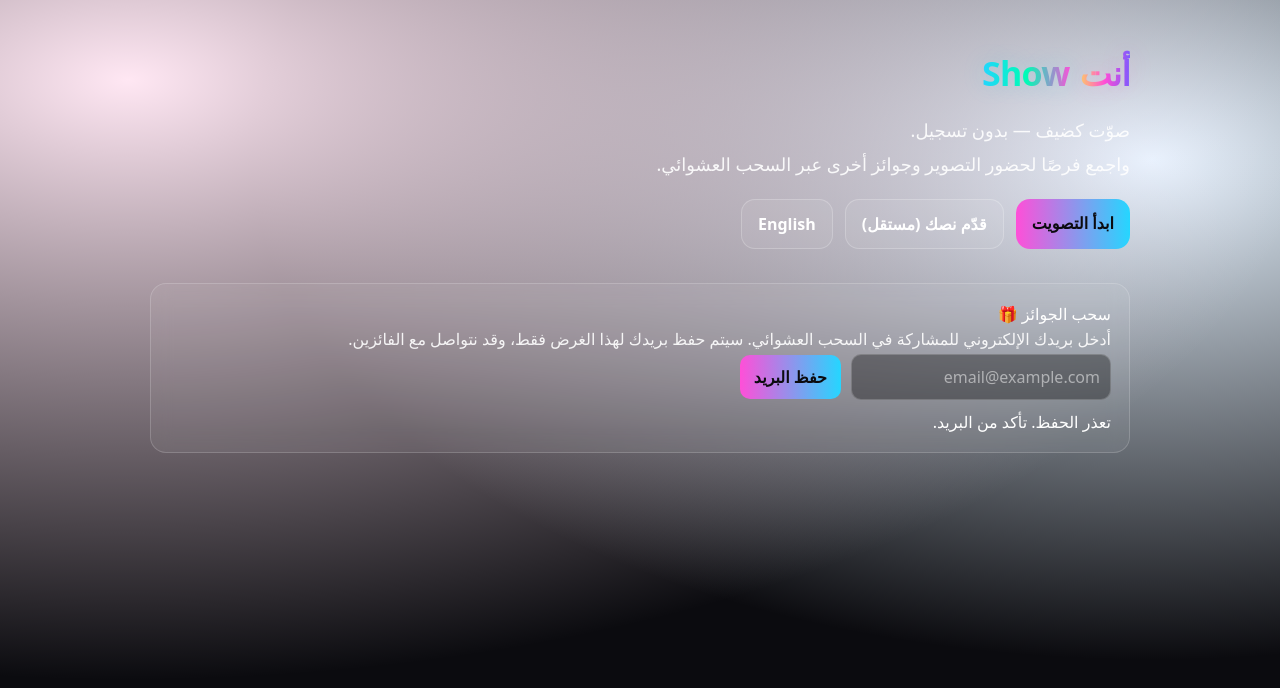
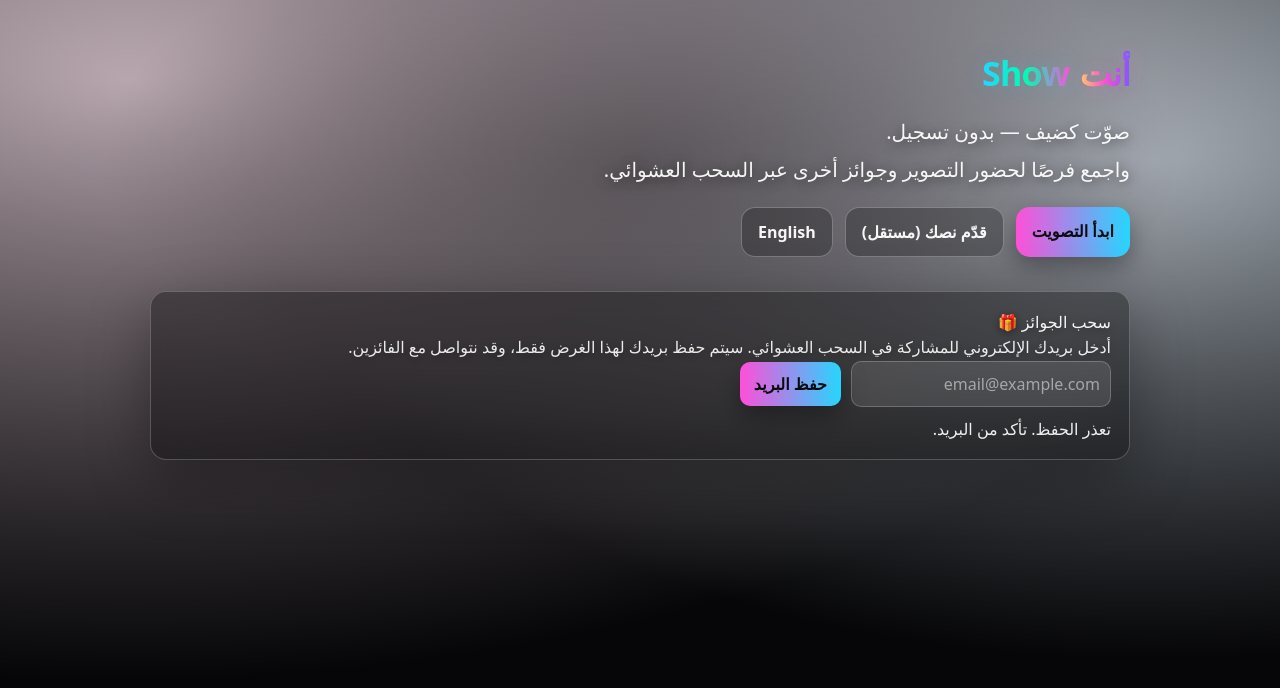
Before and after one commit to msabridevs/entashow, a Next.js app: page /ar in a window 1280 px wide. Both pictures are taken after a click on the button "حفظ البريد". Shown: the top 688 px of the page. Built offline with nearby package versions, Linux system fonts and the light colour scheme; no server answers.

Commit message:
improvements ..1

```diff
--- a/src/app/ar/explore/page.tsx
+++ b/src/app/ar/explore/page.tsx
@@ -5,23 +5,20 @@ export const dynamic = "force-dynamic";
 import { useEffect, useMemo, useState } from "react";
 import { createClient } from "@/lib/supabase/client";
 
-type SlotRow = {
-  work_id: string;
-  genre_id: string;
-};
+type SlotRow = { work_id: string; genre_id: string };
 
 type WorkRow = {
   id: string;
   title_ar: string;
   author_ar?: string | null;
+  author_url?: string | null;
+  publication_year?: number | null;
+  publisher?: string | null;
+  notable_awards?: string | null;
   synopsis_ar?: string | null;
 };
 
-type GenreRow = {
-  id: string;
-  name_ar: string;
-  sort_order: number;
-};
+type GenreRow = { id: string; name_ar: string; sort_order: number };
 
 export default function ArabicExplore() {
   const supabase = useMemo(() => createClient(), []);
@@ -39,7 +36,6 @@ export default function ArabicExplore() {
 
   useEffect(() => {
     if (typeof window === "undefined") return;
-
     const key = "enta_show_fp";
     let fp = localStorage.getItem(key);
     if (!fp) {
@@ -58,7 +54,6 @@ export default function ArabicExplore() {
   async function load() {
     setMsg("");
 
-    // Active category round
     const r = await supabase
       .from("rounds")
       .select("id")
@@ -67,11 +62,9 @@ export default function ArabicExplore() {
       .maybeSingle();
 
     if (!r.data?.id) return;
-
     const activeRoundId = r.data.id;
     setRoundId(activeRoundId);
 
-    // Slots
     const sRes = await supabase
       .from("category_slots")
       .select("work_id, genre_id")
@@ -83,17 +76,17 @@ export default function ArabicExplore() {
     const workIds = Array.from(new Set(slotRows.map((s) => s.work_id)));
     const genreIds = Array.from(new Set(slotRows.map((s) => s.genre_id)));
 
-    // Works (titles + synopsis)
     const wRes = await supabase
       .from("works")
-      .select("id, title_ar, author_ar, synopsis_ar")
+      .select(
+        "id, title_ar, author_ar, author_url, publication_year, publisher, notable_awards, synopsis_ar"
+      )
       .in("id", workIds);
 
     const wMap: Record<string, WorkRow> = {};
     (wRes.data ?? []).forEach((w: any) => (wMap[w.id] = w));
     setWorks(wMap);
 
-    // Genres
     const gRes = await supabase
       .from("genres")
       .select("id, name_ar, sort_order")
@@ -103,7 +96,6 @@ export default function ArabicExplore() {
     (gRes.data ?? []).forEach((g: any) => (gMap[g.id] = g));
     setGenres(gMap);
 
-    // Vote counts (server truth)
     const { data: allVotes } = await supabase
       .from("guest_votes")
       .select("work_id")
@@ -115,7 +107,6 @@ export default function ArabicExplore() {
     });
     setVoteCounts(counts);
 
-    // My votes (by fingerprint)
     const { data: myVotes } = await supabase
       .from("guest_votes")
       .select("work_id")
@@ -160,9 +151,7 @@ export default function ArabicExplore() {
   }
 
   const orderedSlots = [...slots].sort(
-    (a, b) =>
-      (genres[a.genre_id]?.sort_order ?? 999) -
-      (genres[b.genre_id]?.sort_order ?? 999)
+    (a, b) => (genres[a.genre_id]?.sort_order ?? 999) - (genres[b.genre_id]?.sort_order ?? 999)
   );
 
   return (
@@ -179,19 +168,21 @@ export default function ArabicExplore() {
     >
       <h1 style={{ marginTop: 0 }}>التصويت</h1>
 
-      <p style={{ color: "#555", fontSize: 14, marginBottom: 18 }}>
-        صوّت كضيف — بدون تسجيل. يمكنك التراجع طالما لم يتغيّر معرف الجهاز.
-      </p>
-
       {orderedSlots.map((s) => {
         const g = genres[s.genre_id];
         const w = works[s.work_id];
 
         const genreName = g?.name_ar ?? "";
         const title = w?.title_ar ?? "عنوان غير متاح";
-        const synopsis = w?.synopsis_ar ?? "";
+        const synopsis = (w?.synopsis_ar || "").trim();
         const count = voteCounts[s.work_id] ?? 0;
         const voted = myVotes.has(s.work_id);
+
+        const authorName = w?.author_ar || "";
+        const authorUrl = (w?.author_url || "").trim();
+        const year = w?.publication_year ?? null;
+        const publisher = (w?.publisher || "").trim();
+        const awards = (w?.notable_awards || "").trim();
 
         return (
           <div
@@ -211,7 +202,60 @@ export default function ArabicExplore() {
               <div style={{ fontSize: 13, color: "#666" }}>{genreName}</div>
               <strong style={{ fontSize: 20, display: "block" }}>{title}</strong>
 
+              {/* Meta row */}
+              <div
+                style={{
+                  marginTop: 6,
+                  color: "#333",
+                  opacity: 0.9,
+                  fontSize: 13,
+                  display: "flex",
+                  flexWrap: "wrap",
+                  gap: 10,
+                }}
+              >
+                {authorName && (
+                  <span>
+                    المؤلف:{" "}
+                    {authorUrl ? (
+                      <a
+                        href={authorUrl}
+                        target="_blank"
+                        rel="noreferrer"
+                        style={{
+                          color: "#2563eb",
+                          textDecoration: "none",
+                          fontWeight: 700,
+                        }}
+                      >
+                        {authorName}
+                      </a>
+                    ) : (
+                      <span style={{ fontWeight: 700 }}>{authorName}</span>
+                    )}
+                  </span>
+                )}
+                {year && (
+                  <span>
+                    سنة النشر: <b>{year}</b>
+                  </span>
+                )}
+                {publisher && (
+                  <span>
+                    الناشر: <b>{publisher}</b>
+                  </span>
+                )}
+              </div>
+
+              {/* 3-line synopsis */}
               {synopsis && <div style={clamp3}>{synopsis}</div>}
+
+              {/* Awards (3-line too) */}
+              {awards && (
+                <div style={{ ...clamp3, marginTop: 6 }}>
+                  <b>جوائز/ترشيحات:</b> {awards}
+                </div>
+              )}
             </div>
 
             <div style={{ textAlign: "center", minWidth: 110 }}>
--- a/src/app/ar/page.tsx
+++ b/src/app/ar/page.tsx
@@ -1,3 +1,6 @@
+// 1) Fix readability (Arabic home page) — increase contrast
+// Replace your src/app/ar/page.tsx with this (same layout, only stronger contrast + subtle shadow/backdrop):
+
 "use client";
 
 export const dynamic = "force-dynamic";
@@ -20,9 +23,7 @@ export default function ArabicHome() {
   const [email, setEmail] = useState("");
   const [msg, setMsg] = useState("");
 
-  useEffect(() => {
-    setFp(getFP());
-  }, []);
+  useEffect(() => setFp(getFP()), []);
 
   async function saveEmail() {
     setMsg("");
@@ -49,14 +50,37 @@ export default function ArabicHome() {
           "radial-gradient(1200px 600px at 10% 10%, #ffe7f3, transparent), radial-gradient(900px 500px at 90% 20%, #e6f3ff, transparent), #0b0b0f",
         color: "#fff",
         fontFamily: "system-ui, Arial",
+        position: "relative",
+        overflow: "hidden",
       }}
     >
-      <div style={{ maxWidth: 980, margin: "0 auto" }}>
+      {/* Contrast overlay */}
+      <div
+        aria-hidden="true"
+        style={{
+          position: "absolute",
+          inset: 0,
+          background:
+            "radial-gradient(900px 420px at 50% 20%, rgba(0,0,0,0.30), transparent 60%), linear-gradient(to bottom, rgba(0,0,0,0.25), rgba(0,0,0,0.55))",
+          pointerEvents: "none",
+        }}
+      />
+
+      <div style={{ maxWidth: 980, margin: "0 auto", position: "relative" }}>
         <div style={{ marginBottom: 14 }}>
           <EntaShowLogo variant="ar" />
         </div>
 
-        <p style={{ fontSize: 18, opacity: 0.9, lineHeight: 1.9, marginTop: 10 }}>
+        <p
+          style={{
+            fontSize: 20,
+            opacity: 1,
+            lineHeight: 1.9,
+            marginTop: 10,
+            color: "rgba(255,255,255,0.94)",
+            textShadow: "0 2px 12px rgba(0,0,0,0.55)",
+          }}
+        >
           صوّت كضيف — بدون تسجيل.
           <br />
           واجمع فرصًا لحضور التصوير وجوائز أخرى عبر السحب العشوائي.
@@ -72,6 +96,7 @@ export default function ArabicHome() {
               color: "#0b0b0f",
               background: "linear-gradient(90deg, #ff4fd8, #25d6ff)",
               fontWeight: 800,
+              boxShadow: "0 10px 26px rgba(0,0,0,0.35)",
             }}
           >
             ابدأ التصويت
@@ -83,10 +108,11 @@ export default function ArabicHome() {
               padding: "12px 16px",
               borderRadius: 14,
               textDecoration: "none",
-              color: "#fff",
-              border: "1px solid rgba(255,255,255,0.22)",
-              background: "rgba(255,255,255,0.06)",
-              fontWeight: 650,
+              color: "rgba(255,255,255,0.95)",
+              border: "1px solid rgba(255,255,255,0.28)",
+              background: "rgba(0,0,0,0.25)",
+              fontWeight: 700,
+              backdropFilter: "blur(10px)",
             }}
           >
             قدّم نصك (مستقل)
@@ -98,29 +124,46 @@ export default function ArabicHome() {
               padding: "12px 16px",
               borderRadius: 14,
               textDecoration: "none",
-              color: "#fff",
-              border: "1px solid rgba(255,255,255,0.22)",
-              background: "rgba(255,255,255,0.06)",
-              fontWeight: 650,
+              color: "rgba(255,255,255,0.95)",
+              border: "1px solid rgba(255,255,255,0.28)",
+              background: "rgba(0,0,0,0.25)",
+              fontWeight: 700,
+              backdropFilter: "blur(10px)",
             }}
           >
             English
           </a>
         </div>
 
-        {/* Rewards email */}
         <section
           style={{
             marginTop: 34,
             padding: 18,
             borderRadius: 16,
-            border: "1px solid rgba(255,255,255,0.18)",
-            background: "rgba(255,255,255,0.06)",
-            backdropFilter: "blur(10px)",
+            border: "1px solid rgba(255,255,255,0.22)",
+            background: "rgba(0,0,0,0.35)",
+            backdropFilter: "blur(12px)",
+            boxShadow: "0 18px 60px rgba(0,0,0,0.35)",
           }}
         >
-          <h3 style={{ marginTop: 0 }}>سحب الجوائز 🎁</h3>
-          <p style={{ opacity: 0.9, lineHeight: 1.7 }}>
+          <h3
+            style={{
+              marginTop: 0,
+              color: "rgba(255,255,255,0.95)",
+              textShadow: "0 2px 10px rgba(0,0,0,0.45)",
+            }}
+          >
+            سحب الجوائز 🎁
+          </h3>
+
+          <p
+            style={{
+              opacity: 1,
+              lineHeight: 1.7,
+              color: "rgba(255,255,255,0.90)",
+              textShadow: "0 2px 10px rgba(0,0,0,0.45)",
+            }}
+          >
             أدخل بريدك الإلكتروني للمشاركة في السحب العشوائي.
             سيتم حفظ بريدك لهذا الغرض فقط، وقد نتواصل مع الفائزين.
           </p>
@@ -134,9 +177,10 @@ export default function ArabicHome() {
                 minWidth: 260,
                 padding: 10,
                 borderRadius: 10,
-                border: "1px solid rgba(255,255,255,0.18)",
-                background: "rgba(0,0,0,0.35)",
+                border: "1px solid rgba(255,255,255,0.22)",
+                background: "rgba(255,255,255,0.10)",
                 color: "#fff",
+                outline: "none",
               }}
             />
             <button
@@ -146,16 +190,17 @@ export default function ArabicHome() {
                 borderRadius: 10,
                 border: "none",
                 cursor: "pointer",
-                fontWeight: 800,
+                fontWeight: 900,
                 background: "linear-gradient(90deg, #ff4fd8, #25d6ff)",
                 color: "#0b0b0f",
+                boxShadow: "0 10px 26px rgba(0,0,0,0.35)",
               }}
             >
               حفظ البريد
             </button>
           </div>
 
-          {msg && <p style={{ marginTop: 10 }}>{msg}</p>}
+          {msg && <p style={{ marginTop: 10, color: "rgba(255,255,255,0.92)" }}>{msg}</p>}
         </section>
       </div>
     </main>
```
Also changed, not shown: src/app/en/explore/page.tsx (+75 -29 lines).
